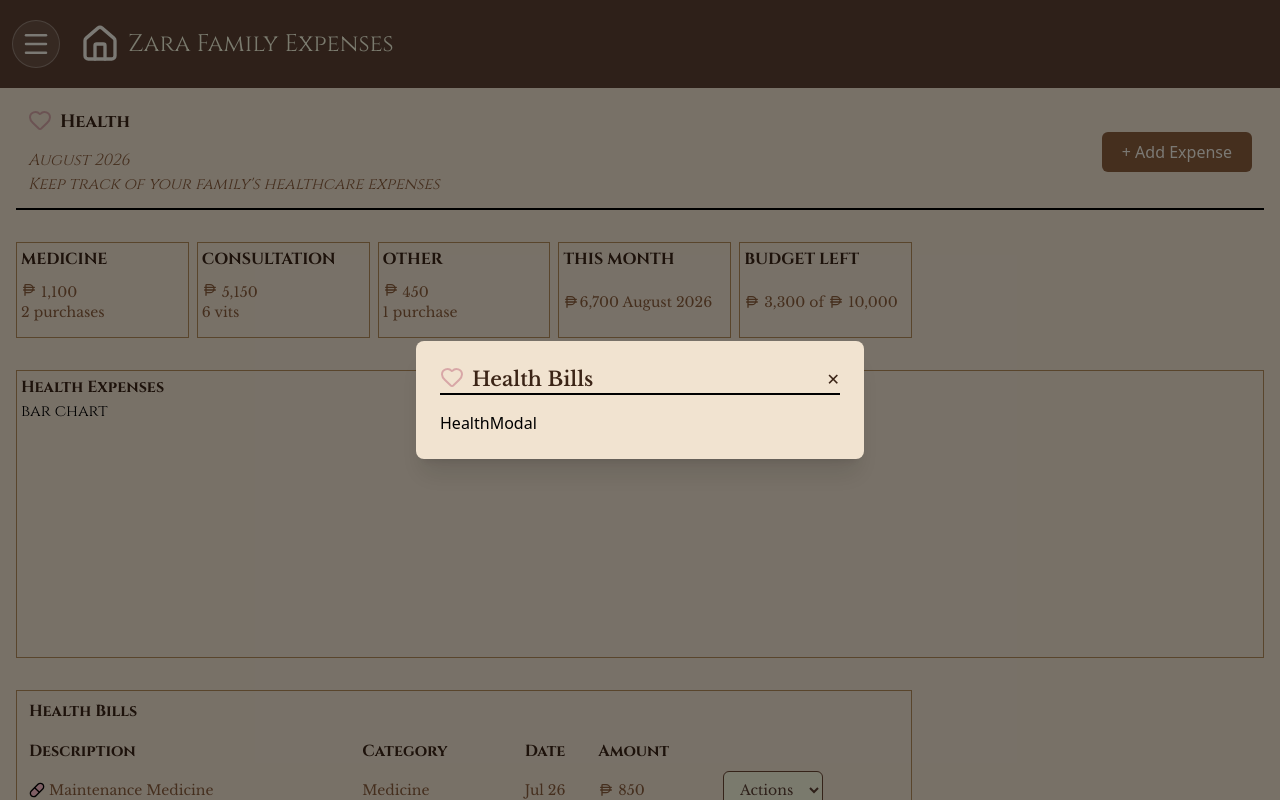
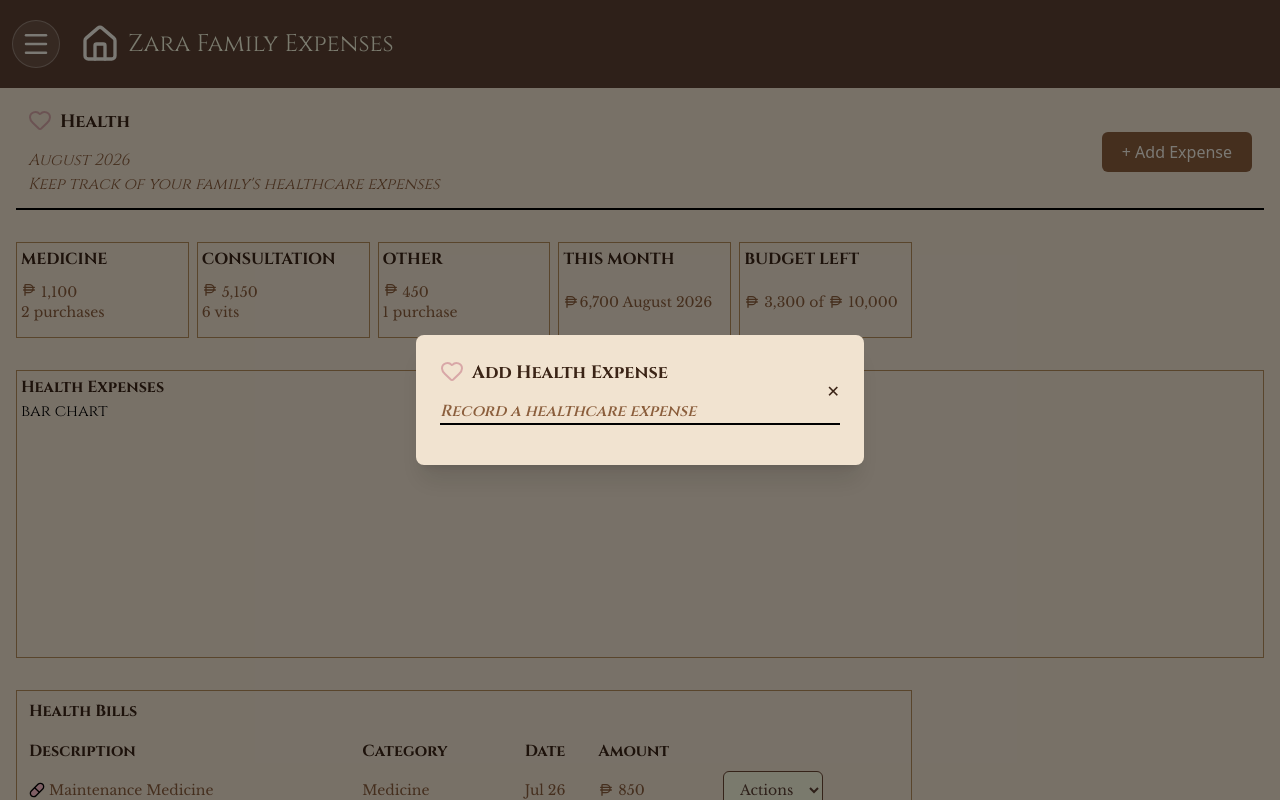
Before and after one commit to Jericho0909/home-expense-tracker, a Next.js app: page /1/health in a window 1280 px wide. Both pictures are taken after a click on the button "+ Add Expense". Shown: the top 800 px of the page. Built offline with nearby package versions, Linux system fonts and the light colour scheme; a web font is replaced by a local one.

Commit message:
refactor: update HealthExpense type and start health modal

```diff
--- a/app/(root)/[expenses]/health/page.tsx
+++ b/app/(root)/[expenses]/health/page.tsx
@@ -97,7 +97,7 @@ const Health = () => {
         },
         {
             label: "Date",
-            render: (item) => formatPurchaseDate(item.purchaseDate),
+            render: (item) => formatPurchaseDate(item.date),
         },
         {
             label: "Amount",
@@ -145,13 +145,24 @@ const Health = () => {
                 <div className="flex items-center justify-end flex-1">
                     <ButtonModal
                         modalTitle = {
-                            <>
-                                <span className="mr-2">
-                                    <Heart size={24} className="text-[#D8A7A7]"
-                                    />
+                            <div className="flex flex-col">
+                                <h4
+                                    className="flex text-lg font-bold mb-3 text-[#3B2416]"
+                                    style={{ fontFamily: "var(--font-cinzel)"}}
+                                >
+                                    <span className="mr-2">
+                                        <Heart size={24} className="text-[#D8A7A7]"
+                                        />
+                                    </span>
+                                    Add Health Expense
+                                </h4>
+                                <span
+                                    className="text-base italic text-[#8B5E3C]"
+                                    style={{ fontFamily: "var(--font-cinzel)"}}
+                                >
+                                     Record a healthcare expense
                                 </span>
-                                Health Bills
-                            </>
+                            </div>
                         }
                         modalContent={"Health"}
                     />
--- a/app/components/modal/Health.tsx
+++ /dev/null
@@ -1,9 +0,0 @@
-const HealthModal = () => {
-    return (
-        <div>
-            HealthModal
-        </div>
-    )
-}
-
-export default HealthModal
--- /dev/null
+++ b/app/components/modal/HealthModal.tsx
@@ -0,0 +1,28 @@
+import type { HealthExpense, HealthCategory } from "@/app/type/model"
+
+type HealthExpenseForm = Omit<HealthExpense, "category"> & {
+    category: HealthCategory | "";
+}
+
+const HealthModal = () => {
+    const defaultData: HealthExpenseForm = {
+        id: 0,
+        expense: "Health",
+        amount: 0,
+        createdAt: "",
+        name: "",
+        category: "",
+        date: ""
+    }
+
+    return (
+        <form
+            className="flex flex-col"
+
+        >
+
+        </form>
+    )
+}
+
+export default HealthModal
--- a/app/constant/expensesData.ts
+++ b/app/constant/expensesData.ts
@@ -281,7 +281,7 @@ export const HealthData: HealthExpense[] = [
         name: "Maintenance Medicine",
         amount: 850,
         createdAt: "2026-07-01",
-        purchaseDate: "2026-07-26",
+        date: "2026-07-26",
     },
     {
         id: 28,
@@ -290,7 +290,7 @@ export const HealthData: HealthExpense[] = [
         name: "Doctor Consultation",
         amount: 800,
         createdAt: "2026-07-01",
-        purchaseDate: "2026-07-24",
+        date: "2026-07-24",
     },
     {
         id: 29,
@@ -299,7 +299,7 @@ export const HealthData: HealthExpense[] = [
         name: "Dental Cleaning",
         amount: 1200,
         createdAt: "2026-07-01",
-        purchaseDate: "2026-07-22",
+        date: "2026-07-22",
     },
     {
         id: 30,
@@ -308,7 +308,7 @@ export const HealthData: HealthExpense[] = [
         name: "Blood Test",
         amount: 650,
         createdAt: "2026-07-01",
-        purchaseDate: "2026-07-20",
+        date: "2026-07-20",
     },
     {
         id: 31,
@@ -317,7 +317,7 @@ export const HealthData: HealthExpense[] = [
         name: "Pain Reliever",
         amount: 250,
         createdAt: "2026-07-01",
-        purchaseDate: "2026-07-18",
+        date: "2026-07-18",
     },
     {
         id: 32,
@@ -326,7 +326,7 @@ export const HealthData: HealthExpense[] = [
         name: "Follow-up Consultation",
         amount: 500,
         createdAt: "2026-07-01",
-        purchaseDate: "2026-07-15",
+        date: "2026-07-15",
     },
     {
         id: 33,
@@ -335,7 +335,7 @@ export const HealthData: HealthExpense[] = [
         name: "Tooth Extraction",
         amount: 1800,
         createdAt: "2026-07-01",
-        purchaseDate: "2026-07-12",
+        date: "2026-07-12",
     },
     {
         id: 34,
@@ -344,7 +344,7 @@ export const HealthData: HealthExpense[] = [
         name: "Urinalysis",
         amount: 200,
         createdAt: "2026-07-01",
-        purchaseDate: "2026-07-10",
+        date: "2026-07-10",
     },
     {
         id: 35,
@@ -353,7 +353,7 @@ export const HealthData: HealthExpense[] = [
         name: "First Aid Supplies",
         amount: 450,
         createdAt: "2026-07-01",
-        purchaseDate: "2026-07-08",
+        date: "2026-07-08",
     },
 ];
 
--- a/app/constant/modalContents.tsx
+++ b/app/constant/modalContents.tsx
@@ -2,7 +2,7 @@ import type { ReactNode } from "react";
 import UtilitiesModal from "../components/modal/UtilitiesModal";
 import FoodAndHouseholdModal from "../components/modal/Food&HouseholdModal";
 import TransportationModal from "../components/modal/TransportationModal";
-import HealthModal from "../components/modal/Health";
+import HealthModal from "../components/modal/HealthModal";
 import HouseMaintenanceModal from "../components/modal/HouseMaintenanceModal";
 import FamilyExpensesModal from "../components/modal/FamilyExpensesModal";
 import OtherExepensesModal from "../components/modal/OtherExpensesModal";
--- a/app/type/model.ts
+++ b/app/type/model.ts
@@ -171,7 +171,7 @@ export type TransportationExpense = Expense & {
 export type HealthExpense = Expense & {
     name: string;
     category: HealthCategory
-    purchaseDate: string;
+    date: string;
 }
 
 export type HouseMaintenanceExpense = Expense & {
```
